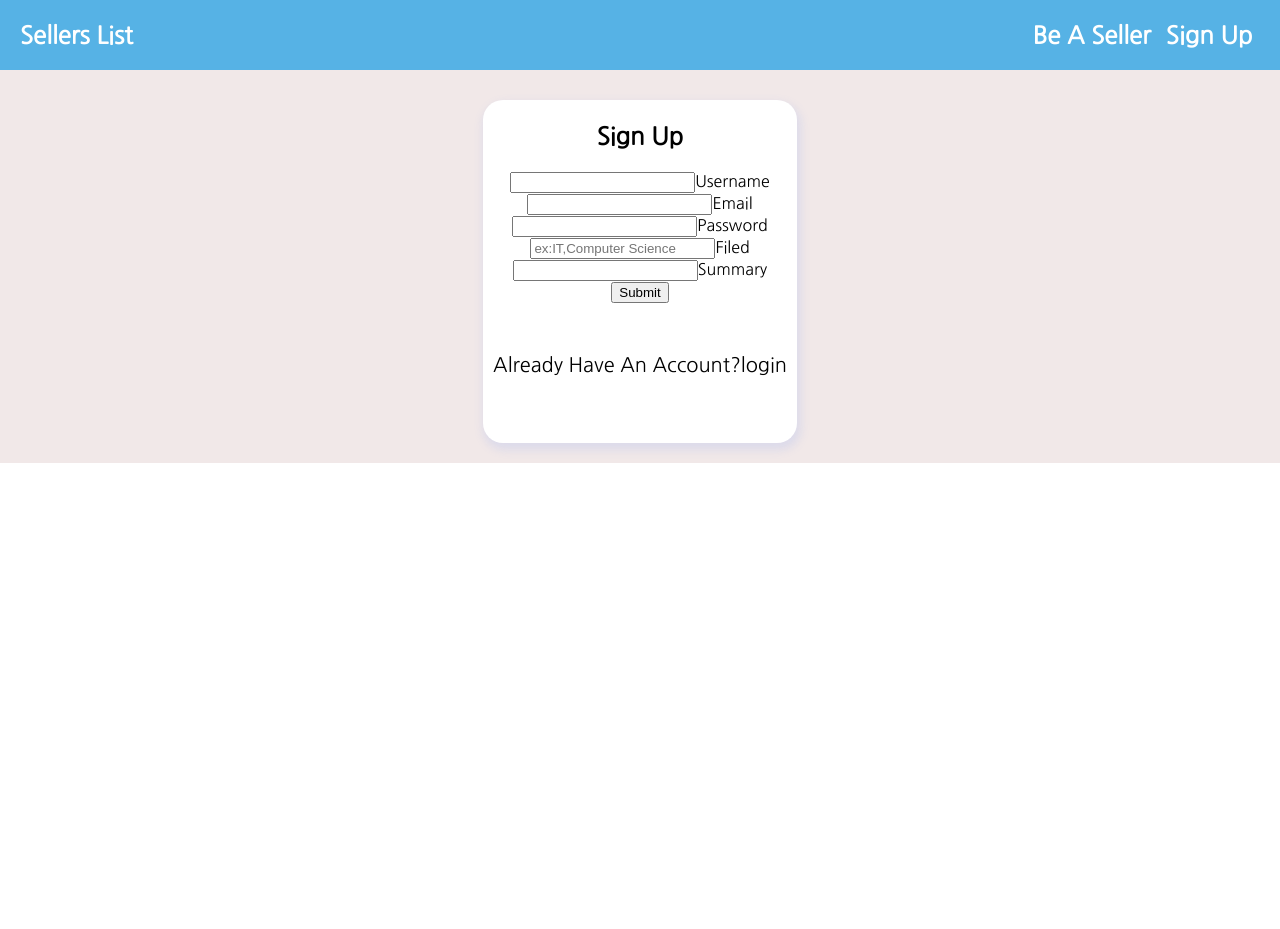
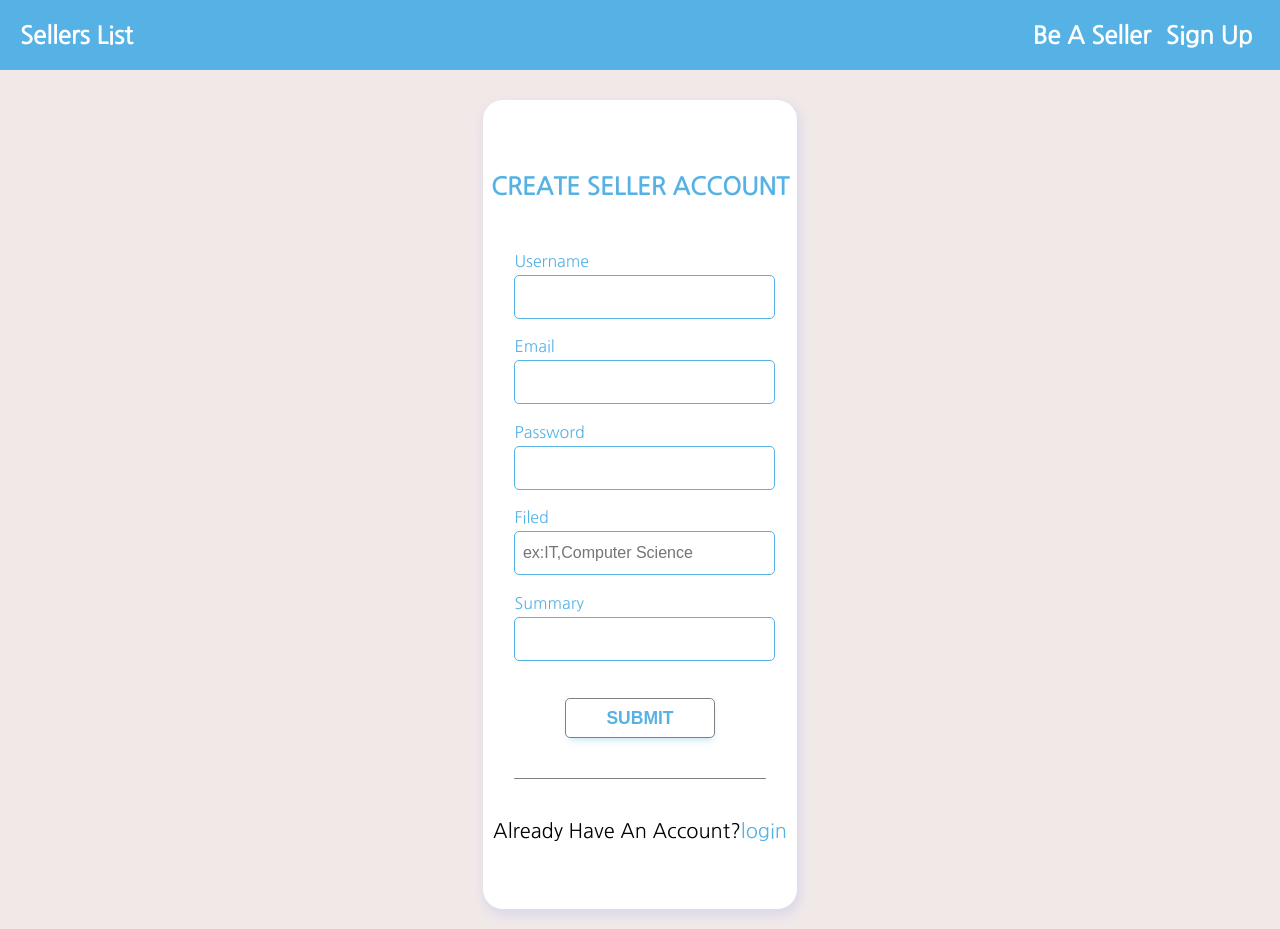
Before and after one commit to alnabale2000/Booking-System, a React (Create React App) app in the folder frontend/: page /seller_signup in a window 1280 px wide. Before the commit the page ends 800 px from the top, so only its background shows below. Built offline with nearby package versions, Linux system fonts and the light colour scheme.

Commit message:
login & signup forms

```diff
--- a/frontend/src/components/auth/seller_auth/login.js
+++ b/frontend/src/components/auth/seller_auth/login.js
@@ -38,36 +38,57 @@ const SellerLogin = () => {
                     }
                 } else {
                     setMessage("Error happened while login, please try again");
+                    setTimeout(() => {
+                        setMessage("");
+                    }, 3000);
                 }
             })
             .catch((err) => {
                 setMessage("Password or Email is incorrect");
+                setTimeout(() => {
+                    setMessage("");
+                }, 3000);
             });
+        setTimeout(() => {
+            setMessage("");
+        }, 3000);
     };
 
     return (
-        <main className="login-body">
+        <main className="login-body fixed">
             <div className="login-box">
-                <h2>Login</h2>
+                <h2 className="login-top-text">SELLER LOGIN</h2>
                 <form onSubmit={handleSubmit}>
-                    <div className="user-box">
-                        <input type="email" onChange={(e) => setEmail(e.target.value)} required />
-                        <label>Email</label>
+                    <div className="login-input-box">
+                        <label className="login-label">Email</label>
+                        <br />
+                        <input
+                            className="login-input"
+                            type="email"
+                            onChange={(e) => setEmail(e.target.value)}
+                            required
+                        />
                     </div>
-                    <div className="user-box">
+                    <div className="login-input-box">
+                        <label className="login-label">Password</label>
+                        <br />
                         <input
+                            className="login-input"
                             type="password"
                             onChange={(e) => setPassword(e.target.value)}
                             required
                         />
-                        <label>Password</label>
                     </div>
-                    <button onSubmit={handleSubmit}>Submit</button>
-                    <p className="footer-login-text">{message} </p>
+                    <button onSubmit={handleSubmit} className="login-submit-btn">
+                        Submit
+                    </button>
+                    <div className="divider"></div>
+
+                    <p className={message === "" ? "" : "form-message"}>{message} </p>
                     <p className="footer-login-text">
                         don't have an account?
                         <span
-                            className="c-link"
+                            className="switch-link"
                             onClick={() => {
                                 navigate("/register");
                             }}
--- a/frontend/src/components/auth/seller_auth/signup.js
+++ b/frontend/src/components/auth/seller_auth/signup.js
@@ -40,12 +40,17 @@ const SellerSignUp = () => {
                             setMessage("Error happened while register, please try again");
                         }
                     });
-                console.log("t10");
             }
         } catch (error) {
             setMessage("Error 5000 happened while register, please try again");
+            setTimeout(() => {
+                setMessage("");
+            }, 3000);
             throw error;
         }
+        setTimeout(() => {
+            setMessage("");
+        }, 3000);
     }
     const handleSubmit = (e) => {
         e.preventDefault();
@@ -55,43 +60,70 @@ const SellerSignUp = () => {
     return (
         <main className="login-body">
             <div className="login-box">
-                <h2>Sign Up</h2>
+                <h2 className="login-top-text">CREATE SELLER ACCOUNT</h2>
                 <form onSubmit={handleSubmit}>
-                    <div className="user-box">
-                        <input type="text" onChange={(e) => setUsername(e.target.value)} required />
-                        <label>Username</label>
+                    <div className="login-input-box margin-edit">
+                        <label className="login-label">Username</label>
+                        <br />
+                        <input
+                            className="login-input"
+                            type="text"
+                            onChange={(e) => setUsername(e.target.value)}
+                            required
+                        />
                     </div>
-                    <div className="user-box">
-                        <input type="email" onChange={(e) => setEmail(e.target.value)} required />
-                        <label>Email</label>
+                    <div className="login-input-box margin-edit">
+                        <label className="login-label">Email</label>
+                        <br />
+                        <input
+                            className="login-input"
+                            type="email"
+                            onChange={(e) => setEmail(e.target.value)}
+                            required
+                        />
                     </div>
-                    <div className="user-box">
+                    <div className="login-input-box margin-edit">
+                        <label className="login-label">Password</label>
+                        <br />
                         <input
+                            className="login-input"
                             type="password"
                             onChange={(e) => setPassword(e.target.value)}
                             required
                         />
-                        <label>Password</label>
                     </div>
-                    <div className="user-box">
+                    <div className="login-input-box margin-edit">
+                        <label className="login-label">Filed</label>
+                        <br />
                         <input
+                            className="login-input"
                             type="text"
                             onChange={(e) => setFiled(e.target.value)}
                             required
                             placeholder="ex:IT,Computer Science"
                         />
-                        <label>Filed</label>
                     </div>
-                    <div className="user-box">
-                        <input type="text" onChange={(e) => setSummary(e.target.value)} required />
-                        <label>Summary</label>
+                    <div className="login-input-box margin-edit">
+                        <label className="login-label">Summary</label>
+                        <br />
+                        <input
+                            className="login-input"
+                            type="text"
+                            onChange={(e) => setSummary(e.target.value)}
+                            required
+                        />
                     </div>
-                    <button onClick={handleSubmit}>Submit</button>
-                    <p className="footer-login-text">{message} </p>
+                    <br />
+                    <button onClick={handleSubmit} className="login-submit-btn">
+                        SUBMIT
+                    </button>
+                    <div className="divider"></div>
+
+                    <p className={message === "" ? "" : "form-message"}>{message} </p>
                     <p className="footer-login-text">
                         Already Have An Account?
                         <span
-                            className="c-link"
+                            className="switch-link"
                             onClick={() => {
                                 navigate("/seller_login");
                             }}
--- a/frontend/src/components/auth/user_auth/login.js
+++ b/frontend/src/components/auth/user_auth/login.js
@@ -83,11 +83,11 @@ const Login = () => {
                         />
                     </div>
                     <button onSubmit={handleSubmit} className="login-submit-btn">
-                        Submit
+                        SUBMIT
                     </button>
                     <div className="divider"></div>
 
-                    <p className="footer-login-text">{message} </p>
+                    <p className={message === "" ? "" : "form-message"}>{message} </p>
                     <p className="footer-login-text">
                         don't have an account?
                         <span
--- a/frontend/src/components/auth/user_auth/signup.js
+++ b/frontend/src/components/auth/user_auth/signup.js
@@ -28,7 +28,7 @@ const SignUp = () => {
                         if (response) {
                             setMessage("The user has been created successfully ");
                             setTimeout(function () {
-                                navigate("/seller_login");
+                                navigate("/login");
                             }, 2000);
                         } else {
                             setMessage("Error happened while register, please try again");
@@ -38,13 +38,11 @@ const SignUp = () => {
         } catch (error) {
             setMessage("Error 5000 happened while register, please try again");
             setTimeout(() => {
-                console.log("hi");
                 setMessage("");
             }, 3000);
             throw error;
         }
         setTimeout(() => {
-            console.log("hi");
             setMessage("");
         }, 3000);
     }
--- a/frontend/src/styles/login&signup-form.css
+++ b/frontend/src/styles/login&signup-form.css
@@ -22,6 +22,10 @@
     text-align: start;
     margin: 30px 10% 30px 10%;
 }
+/* for login-input-box*/
+.margin-edit {
+    margin: 17.5px 10% 17.5px 10%;
+}
 
 .login-input {
     width: 100%;
@@ -32,6 +36,7 @@
     border-radius: 5px;
     padding: 5px 0 5px 0;
     font-size: 16px;
+    padding-left: 7.5px;
 }
 
 .login-label {
```
